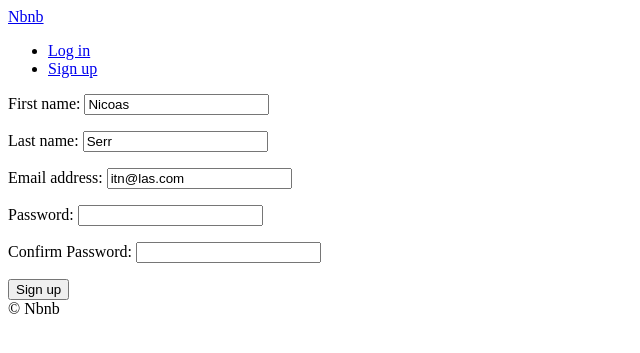
After one commit to limgeonho/airbnb-clone, a Django app: page /users/signup in a window 1280 px wide. The commit adds this page. Shown: the top 353 px of the page, without its empty margins (0-640 px from the left). Run offline with Django 3.2, Linux system fonts and the light colour scheme.

Commit message:
2021.08.18

```diff
--- a/templates/partials/nav.html
+++ b/templates/partials/nav.html
@@ -5,6 +5,7 @@
         <li><a href="{% url "users:logout" %}">Log out</a></li>
     {% else %}
         <li><a href="{% url "users:login" %}">Log in</a></li>
+        <li><a href="{% url "users:signup" %}">Sign up</a></li>
     {% endif %}
 
 
--- /dev/null
+++ b/templates/users/signup.html
@@ -0,0 +1,16 @@
+{% extends "base.html" %}
+
+{% block page_title %}
+    Sign Up
+{% endblock page_title %}
+
+{% block search-bar %}
+{% endblock search-bar %}
+
+{% block content %}
+    <form method="POST" action="{% url "users:signup" %}">
+        {% csrf_token %}
+        {{form.as_p}}
+        <button>Sign up</button>
+    </form>
+{% endblock content %}
--- a/users/forms.py
+++ b/users/forms.py
@@ -18,3 +18,28 @@ class LoginForm(forms.Form):
                 self.add_error("password", forms.ValidationError("Password is wrong"))
         except models.User.DoesNotExist:
             self.add_error("email", forms.ValidationError("User does not exist"))
+
+
+class SignUpForm(forms.ModelForm):
+    class Meta:
+        model = models.User
+        fields = ("first_name", "last_name", "email")
+
+    password = forms.CharField(widget=forms.PasswordInput)
+    password1 = forms.CharField(widget=forms.PasswordInput, label="Confirm Password")
+
+    def clean_password1(self):
+        password = self.cleaned_data.get("password")
+        password1 = self.cleaned_data.get("password1")
+        if password != password1:
+            raise forms.ValidationError("Password confirmation does not match")
+        else:
+            return password
+
+    def save(self, *args, **kwargs):
+        user = super().save(commit=False)
+        email = self.cleaned_data.get("email")
+        password = self.cleaned_data.get("password")
+        user.username = email
+        user.set_password(password)
+        user.save()
--- a/users/models.py
+++ b/users/models.py
@@ -19,35 +19,21 @@ class User(AbstractUser):
     LANGUAGE_ENGLISH = "en"
     LANGUAGE_KOREAN = "kr"
 
-    LANGUAGE_CHOICES = (
-        (LANGUAGE_ENGLISH, "English"),
-        (LANGUAGE_KOREAN, "Korean"),
-    )
+    LANGUAGE_CHOICES = ((LANGUAGE_ENGLISH, "English"), (LANGUAGE_KOREAN, "Korean"))
 
     CURRENCY_USD = "usd"
     CURRENCY_KRW = "krw"
 
-    CURRENCY_CHOICES = (
-        (CURRENCY_USD, "USD"),
-        (CURRENCY_KRW, "KRW"),
+    CURRENCY_CHOICES = ((CURRENCY_USD, "USD"), (CURRENCY_KRW, "KRW"))
+
+    avatar = models.ImageField(upload_to="avatars", blank=True)
+    gender = models.CharField(choices=GENDER_CHOICES, max_length=10, blank=True)
+    bio = models.TextField(blank=True)
+    birthdate = models.DateField(blank=True, null=True)
+    language = models.CharField(
+        choices=LANGUAGE_CHOICES, max_length=2, blank=True, default=LANGUAGE_KOREAN
     )
-
-    avatar = models.ImageField(upload_to="avatars", blank=True, null=True)
-
-    gender = models.CharField(
-        choices=GENDER_CHOICES, max_length=10, blank=True, null=True
+    currency = models.CharField(
+        choices=CURRENCY_CHOICES, max_length=3, blank=True, default=CURRENCY_KRW
     )
-
-    bio = models.TextField(blank=True)
-
-    birthdate = models.DateField(blank=True, null=True)
-
-    language = models.CharField(
-        choices=LANGUAGE_CHOICES, max_length=2, blank=True, null=True
-    )
-
-    currency = models.CharField(
-        choices=CURRENCY_CHOICES, max_length=3, blank=True, null=True
-    )
-
     superhost = models.BooleanField(default=False)
--- a/users/urls.py
+++ b/users/urls.py
@@ -6,4 +6,5 @@ app_name = "users"
 urlpatterns = [
     path("login", views.LoginView.as_view(), name="login"),
     path("logout", views.log_out, name="logout"),
+    path("signup", views.SignUpView.as_view(), name="signup"),
 ]
--- a/users/views.py
+++ b/users/views.py
@@ -1,7 +1,6 @@
-from django.views import View
 from django.views.generic import FormView
 from django.urls import reverse_lazy
-from django.shortcuts import render, redirect, reverse
+from django.shortcuts import redirect, reverse
 from django.contrib.auth import authenticate, login, logout
 from . import forms
 
@@ -24,3 +23,20 @@ class LoginView(FormView):
 def log_out(request):
     logout(request)
     return redirect(reverse("core:home"))
+
+
+class SignUpView(FormView):
+
+    template_name = "users/signup.html"
+    form_class = forms.SignUpForm
+    success_url = reverse_lazy("core:home")
+    initial = {"first_name": "Nicoas", "last_name": "Serr", "email": "itn@las.com"}
+
+    def form_valid(self, form):
+        form.save()
+        email = form.cleaned_data.get("email")
+        password = form.cleaned_data.get("password")
+        user = authenticate(self.request, username=email, password=password)
+        if user is not None:
+            login(self.request, user)
+        return super().form_valid(form)
```
